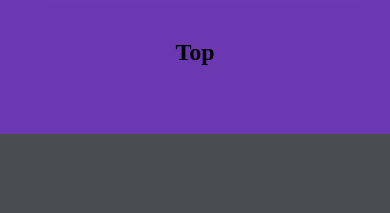
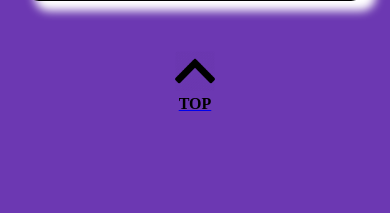
Before and after one commit to chris-stanton/BOILERPLATE-vanilla-animations, a PHP site: page / in a window 390 px wide. Shown: the part 2767-2980 px from the top of the page. Before the commit the page ends 2901 px from the top, so only its background shows below. Run offline with PHP 8.4, Linux system fonts and the light colour scheme.

Commit message:
added stylin to master

```diff
--- a/index.html
+++ b/index.html
@@ -84,8 +84,10 @@
             </a>
 
 <!-- link to top of page -->
-            <a href="#top" class="to-top-container">
-              <h2> Top </h2>
+            <a href="#top">
+              <div class="to-top-container">
+                  <h4><img src="./master/assets/images/main/up-arrow.ico"><br>  TOP </h4>
+              </div>
             </a>
 
         </section>
--- a/master/styles/styles.css
+++ b/master/styles/styles.css
@@ -47,7 +47,7 @@
 .container {
   display: flex;
   flex-direction: column;
-  margin: 15px auto;
+  margin: 25px auto;
   text-align: center;
 }
 
@@ -81,6 +81,10 @@
   color: #000000;
   text-decoration: none;
   margin-bottom: 20px;
+}
+
+.to-top-container img {
+  width: 40px;
 }
 
 footer {
@@ -127,7 +131,7 @@
   }
 
   .to-top-container {
-    margin: 20px;
+    margin: 50px;
   }
 
   footer {
```
Also changed, not shown: master/assets/images/main/up-arrow.ico (added).
